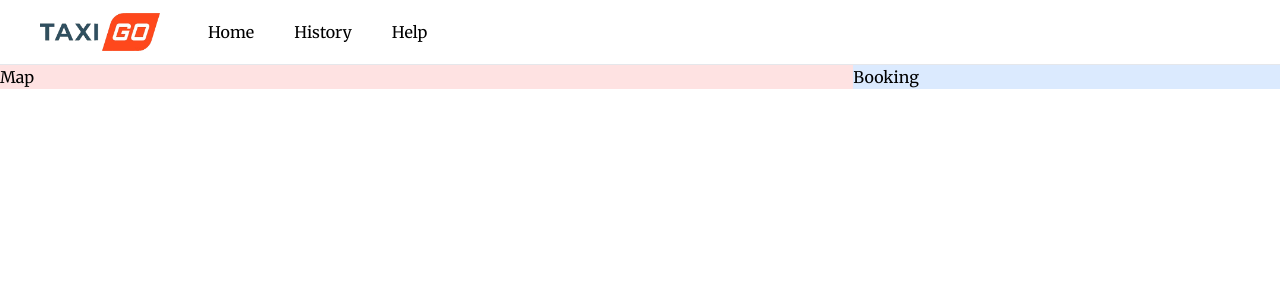
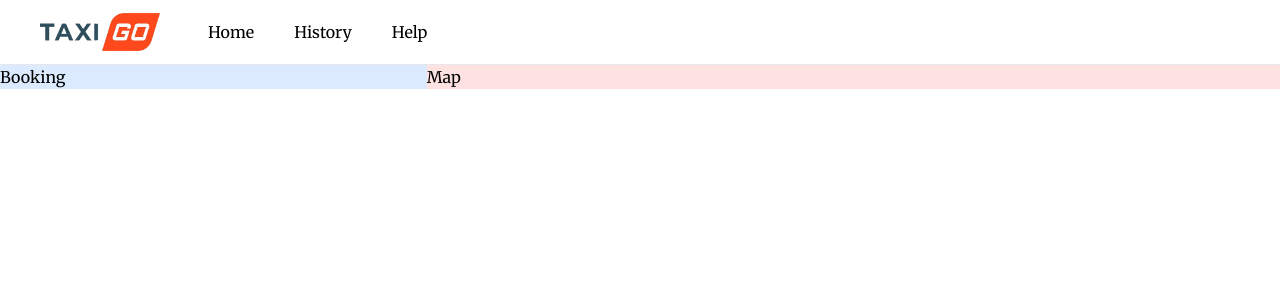
Before and after one commit to Argus-66/TaxiBooking-Frontend, a Next.js app: page / in a window 1280 px wide. Shown: the top 300 px of the page. Built offline with nearby package versions, Linux system fonts and the light colour scheme.

Commit message:
creation

```diff
--- a/app/page.tsx
+++ b/app/page.tsx
@@ -8,7 +8,7 @@ export default function Home() {
         <div className="bg-blue-100">
           Booking
         </div>
-        <div className="col-span-2 bg-red-100 order-first">
+        <div className="col-span-2 bg-red-100">
           Map
         </div>
       </div>
```
